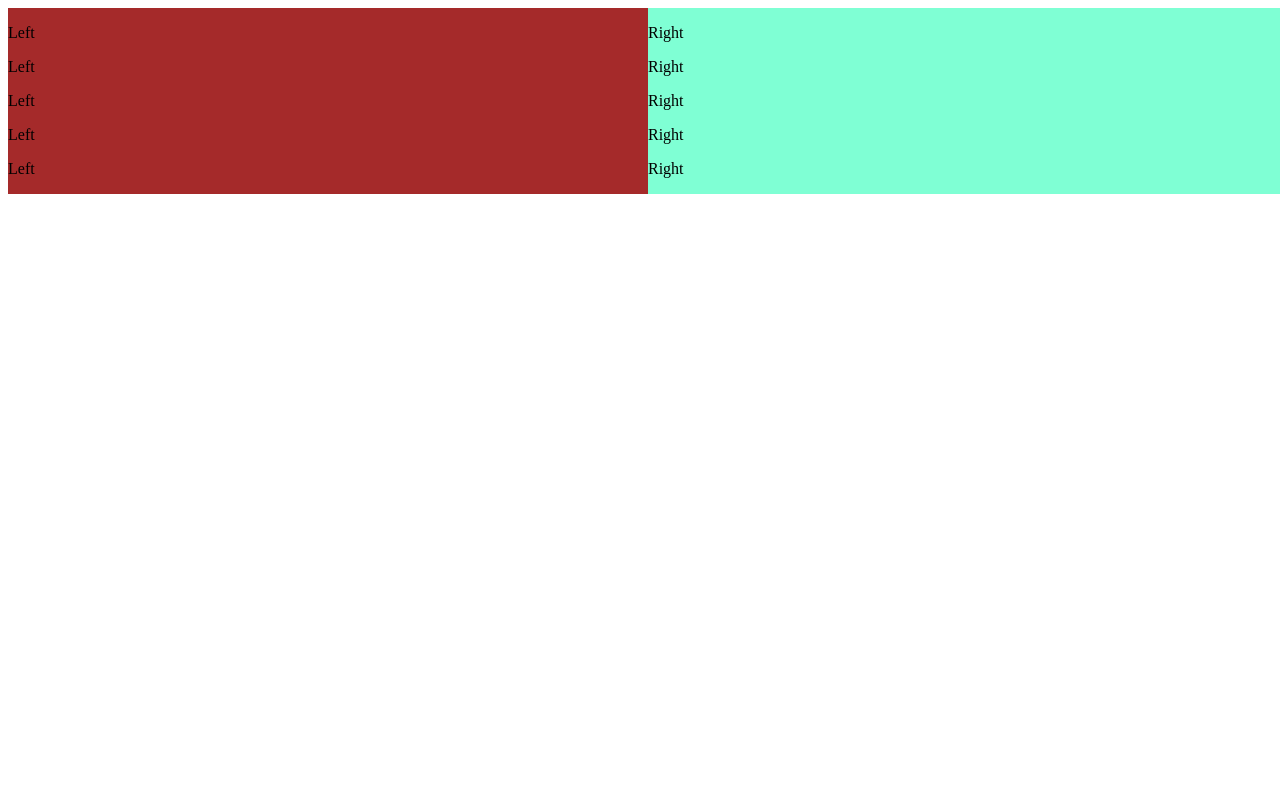
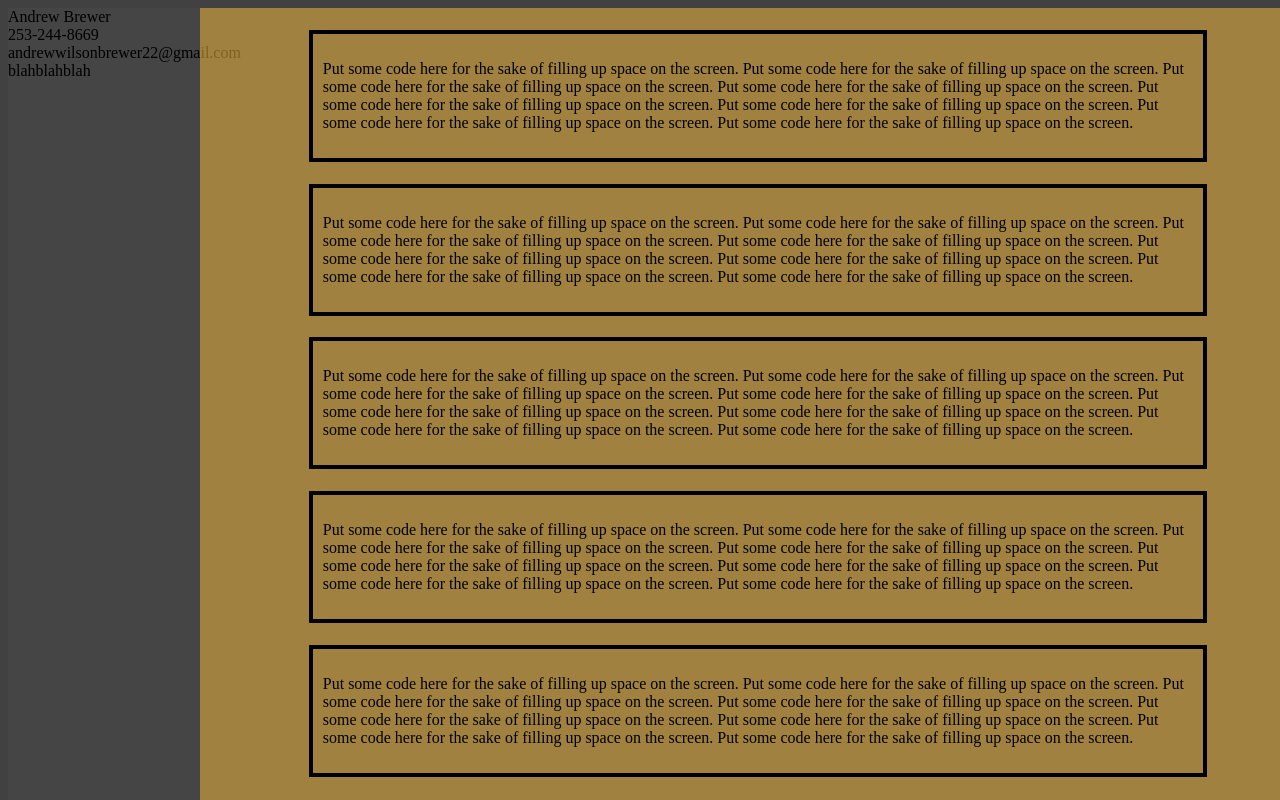
Before and after one commit to andrewbrewer22/resume-exhibit, a plain HTML site: page resume-exhibit/index.html in a window 1280 px wide. Shown: the top 800 px of the page. Drawn offline with Linux system fonts and the light colour scheme.

Commit message:
Improved breaks and added some text for reference

```diff
--- a/resume-exhibit/index.html
+++ b/resume-exhibit/index.html
@@ -8,22 +8,104 @@
         <title>Resume-Exhibit</title>
     </head>
 
-    <body>
-        <section class="indent-1">
+    <body class="index-body">
+        <section class="break-container">
+            <!--LEFT BREAK-->
             <section class="leftbreak">
-                <p>Left</p>
-                <p>Left</p>
-                <p>Left</p>
-                <p>Left</p>
-                <p>Left</p>
+                <!--Contact Information-->
+                <div class="contact-info">
+                    <span class="br">Andrew Brewer</span>
+                    <span class="br">253-244-8669</span>
+                    <span class="br">andrewwilsonbrewer22@gmail.com</span>
+                    <span>blahblahblah</span>
+
+                </div>
+                <!--Resources: My current known programming skills-->
+                <div class="resources">
+
+                </div>
+                <!--My links (not live links) git, facebook, linkedin-->
+                <div class="my-links">
+
+                </div>
+                <!--My projects-->
+                <div class="my-projects">
+
+                </div>
             </section>
+            <!--RIGHT BREAK: Resume side-->
+            <section class="rightbreak">
+                <!--Basic Information-->
+                <div class="basic-information">
+                    <p>
+                        Put some code here for the sake of filling up space on the screen.
+                        Put some code here for the sake of filling up space on the screen.
+                        Put some code here for the sake of filling up space on the screen.
+                        Put some code here for the sake of filling up space on the screen.
+                        Put some code here for the sake of filling up space on the screen.
+                        Put some code here for the sake of filling up space on the screen.
+                        Put some code here for the sake of filling up space on the screen.
+                        Put some code here for the sake of filling up space on the screen.
+                    </p>
+                </div>
+                <!--My skills-->
+                <div class="my-skills">
+                    <p>
+                        Put some code here for the sake of filling up space on the screen.
+                        Put some code here for the sake of filling up space on the screen.
+                        Put some code here for the sake of filling up space on the screen.
+                        Put some code here for the sake of filling up space on the screen.
+                        Put some code here for the sake of filling up space on the screen.
+                        Put some code here for the sake of filling up space on the screen.
+                        Put some code here for the sake of filling up space on the screen.
+                        Put some code here for the sake of filling up space on the screen.
+                    </p>
+                </div>
+                <!--My talents-->
+                <div class="my-talents">
+                    <p>
+                        Put some code here for the sake of filling up space on the screen.
+                        Put some code here for the sake of filling up space on the screen.
+                        Put some code here for the sake of filling up space on the screen.
+                        Put some code here for the sake of filling up space on the screen.
+                        Put some code here for the sake of filling up space on the screen.
+                        Put some code here for the sake of filling up space on the screen.
+                        Put some code here for the sake of filling up space on the screen.
+                        Put some code here for the sake of filling up space on the screen.
+                    </p>
+                </div>
+                <!--My Education-->
+                <div class="my-education">
+                    <p>
+                        Put some code here for the sake of filling up space on the screen.
+                        Put some code here for the sake of filling up space on the screen.
+                        Put some code here for the sake of filling up space on the screen.
+                        Put some code here for the sake of filling up space on the screen.
+                        Put some code here for the sake of filling up space on the screen.
+                        Put some code here for the sake of filling up space on the screen.
+                        Put some code here for the sake of filling up space on the screen.
+                        Put some code here for the sake of filling up space on the screen.
+                    </p>
+                </div>
+                <!--Achievements-->
+                <div class="achievements">
+                    <p>
+                        Put some code here for the sake of filling up space on the screen.
+                        Put some code here for the sake of filling up space on the screen.
+                        Put some code here for the sake of filling up space on the screen.
+                        Put some code here for the sake of filling up space on the screen.
+                        Put some code here for the sake of filling up space on the screen.
+                        Put some code here for the sake of filling up space on the screen.
+                        Put some code here for the sake of filling up space on the screen.
+                        Put some code here for the sake of filling up space on the screen.
+                    </p>
+                </div>
 
-            <section class="rightbreak">
-                <p>Right</p>
-                <p>Right</p>
-                <p>Right</p>
-                <p>Right</p>
-                <p>Right</p>
+
+                <!--YADAYADAYADA-->
+                <div>
+
+                </div>
 
             </section>
         </section>
--- a/resume-exhibit/style-index.css
+++ b/resume-exhibit/style-index.css
@@ -1,14 +1,68 @@
-.indent-1 section{
-    position: absolute;
+.br{
+    display: block;
+    margin-bottom: 0em;
+}
+
+.index-body{
+    background-color: rgb(65, 65, 65);
+}
+.break-container{
+    width: 80%;
+}
+/*Left Break: Contact info, resources, my links, project links*/
+.leftbreak{
+    position: fixed;
+    background-color: rgba(80, 80, 80, 0.3);
+    width: 15%;
+    height: 150%;
 
 }
-.leftbreak{
-    background-color: brown;
-    width: 50%;
+/*Right Break: Resume side*/
+.rightbreak{
+    background-color: rgba(255, 194, 62, 0.5);
+    width: 85%;
+    margin-left: 15%;
+    height: 150%;
+
+    position: absolute;
 }
-.rightbreak{
-    background-color: aquamarine;
-    width: 50%;
-    margin-left: 50%;
 
+.basic-information{
+    width: 80%;
+    border: 4px solid black;
+    padding: 10px;
+    margin-left: 10%;
+    margin-top: 2%;
 }
+
+.my-skills{
+    width: 80%;
+    border: 4px solid black;
+    padding: 10px;
+    margin-left: 10%;
+    margin-top: 2%;
+}
+
+.my-talents{
+    width: 80%;
+    border: 4px solid black;
+    padding: 10px;
+    margin-left: 10%;
+    margin-top: 2%;
+}
+
+.my-education{
+    width: 80%;
+    border: 4px solid black;
+    padding: 10px;
+    margin-left: 10%;
+    margin-top: 2%;
+}
+
+.achievements{
+    width: 80%;
+    border: 4px solid black;
+    padding: 10px;
+    margin-left: 10%;
+    margin-top: 2%;
+}
```
